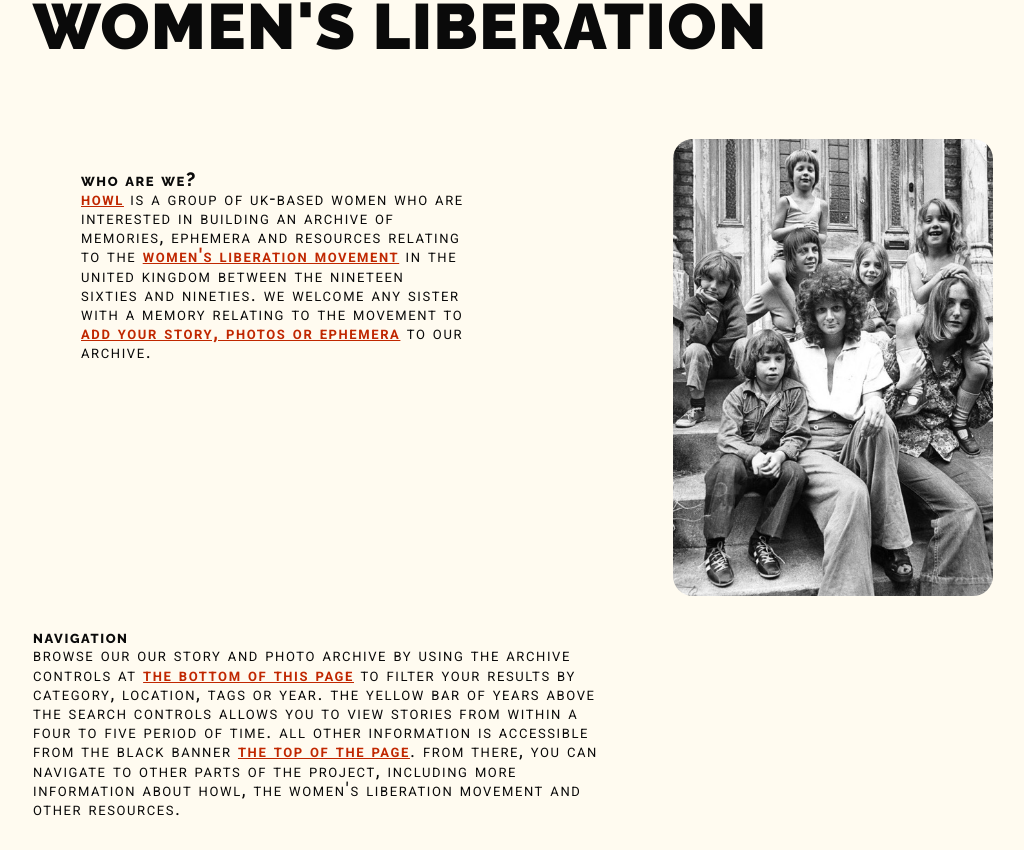
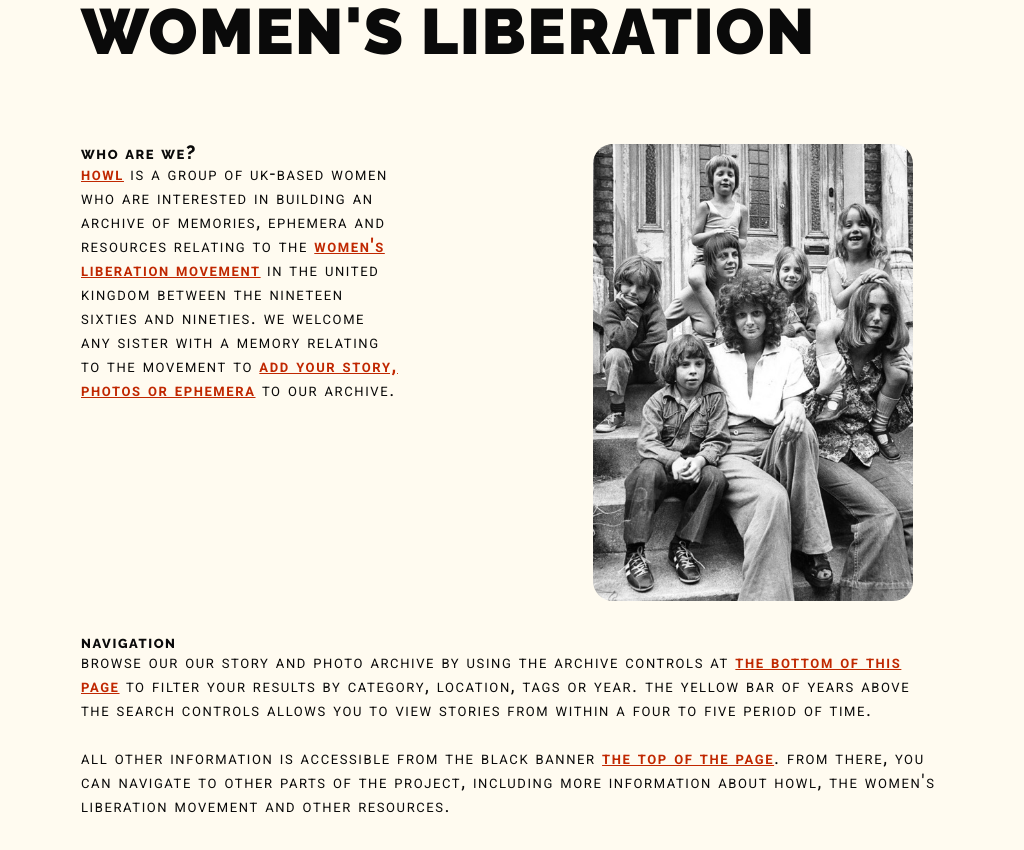
Before and after one commit to founders-programme-2/howl, a React (Create React App) app in the folder client/: page / in a window 1280 px wide. Shown: the part 168-1018 px from the top of the page, without its empty margins (127-1151 px from the left). Built offline with nearby package versions, Linux system fonts and the light colour scheme; what react-a11y would draw is missing.

Commit message:
update landing page styling

```diff
--- a/client/src/Components/Landing/Landing.style.js
+++ b/client/src/Components/Landing/Landing.style.js
@@ -3,6 +3,7 @@ import styled from 'styled-components';
 
 export const Sheader = styled.header`
   margin: 5rem 2rem;
+  padding-left: 3rem;
   text-transform: uppercase;
   letter-spacing: 0.2rem;
   grid-area: header;
@@ -13,10 +14,10 @@ font-size: 4rem;
 
 export const Sp = styled.p`
   font-variant: small-caps;
-  line-height: 1.2rem;
+  line-height: 1.5rem;
   text-transform: lowercase;
   letter-spacing: 0.1rem;
-  fonts-size: 2rem;
+  font-size: 1.2rem;
 `;
 
 export const SLink = styled(Link)`
@@ -37,19 +38,22 @@ export const Sh2 = styled.h2`
   letter-spacing: 0.1rem;
 `;
 
-export const Ssection = styled.section`
-  margin: 2rem;
+export const Ssection_Nav = styled.section`
+ grid-area: nav;
+ margin: 2rem 5rem;
 `;
 
-export const Ssection_Who = styled(Ssection)`
-  margin: 2rem 5rem;
-  width: 30vw;
+export const Ssection_Who = styled.section`
+  margin: 0 5rem 2rem;
+  width: 25vw;
+  grid-area: who;
 `;
 
 export const Simg = styled.img`
   border-radius: 20px;
   width: 25vw;
   margin: 0 2rem;
+  grid-area: image;
 `;
 
 export const Smain = styled.main`
--- a/client/src/Components/Landing/index.js
+++ b/client/src/Components/Landing/index.js
@@ -1,6 +1,6 @@
 /* eslint-disable jsx-a11y/anchor-has-content */
 import React, { Fragment } from 'react';
-import { Smain, Sheader, Sp, SLink, Sa, Sh2, Ssection, Ssection_Who, Simg, Sh1 } from './Landing.style';
+import { Smain, Sheader, Sp, SLink, Sa, Sh2, Ssection_Nav, Ssection_Who, Simg, Sh1 } from './Landing.style';
 import landingImage from '../../assets/landing_page.jpg';
 
 const Landing = () => {
@@ -26,7 +26,7 @@ const Landing = () => {
           </Sp>
         </Ssection_Who>
         <Simg src={landingImage} alt="A group of women and their children" />
-        <Ssection>
+        <Ssection_Nav>
           <Sh2>Navigation</Sh2>
           <Sp>
             Browse our our story and photo archive by using the archive controls
@@ -36,7 +36,11 @@ const Landing = () => {
             </Sa>{' '}
             to filter your results by category, location, tags or year. The
             yellow bar of years above the search controls allows you to view
-            stories from within a four to five period of time. All other
+            stories from within a four to five period of time.
+
+            <br />
+            <br />
+            All other
             information is accessible from the black banner{' '}
             <Sa href="#topLink" aria-label="Scroll to top">
               the top of the page
@@ -45,7 +49,7 @@ const Landing = () => {
             including more information about Howl, the Women&#39;s Liberation
             Movement and other resources.
           </Sp>
-        </Ssection>
+        </Ssection_Nav>
       </Smain>
       <a name="bottomLink" aria-label="Search bar" />
     </Fragment>
```
